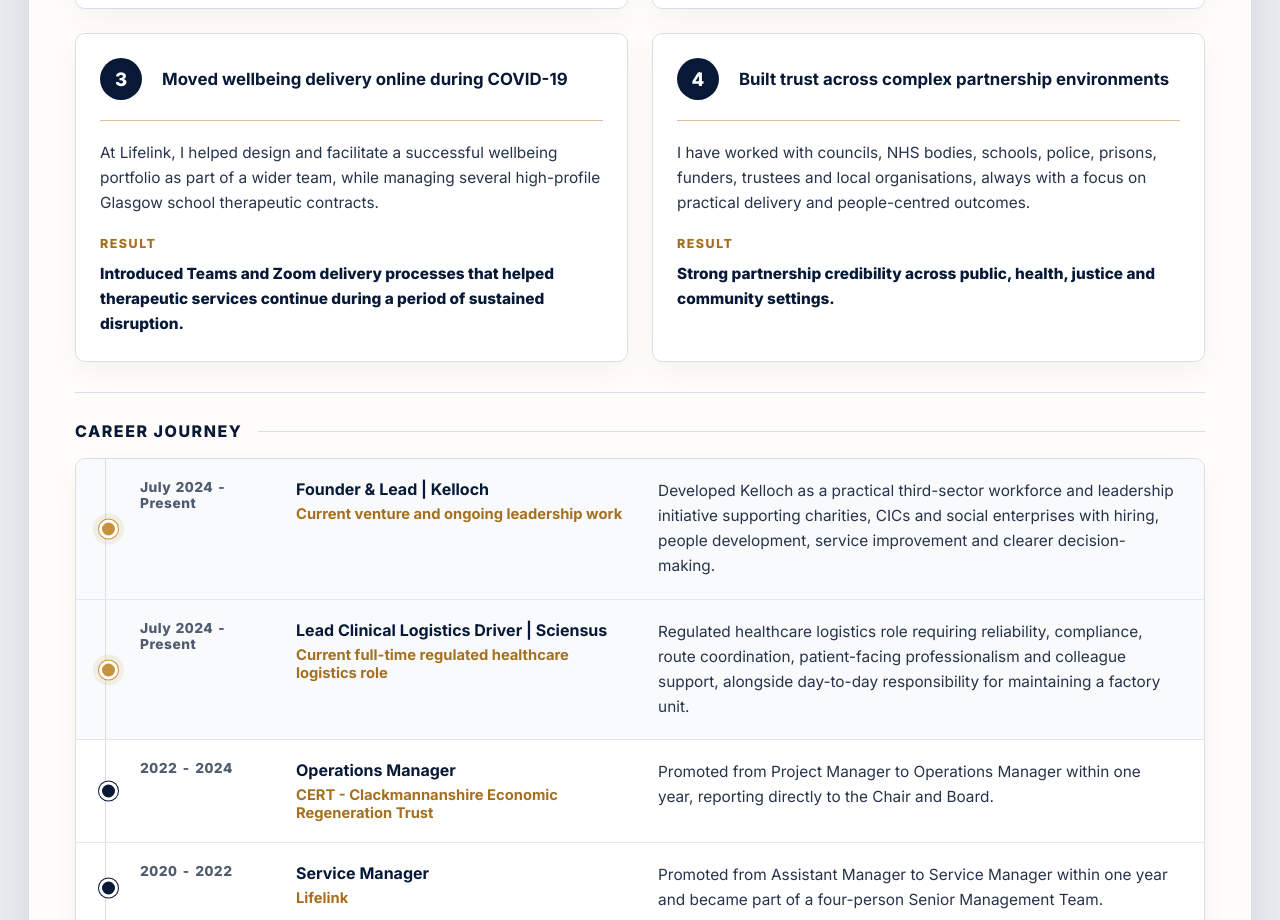
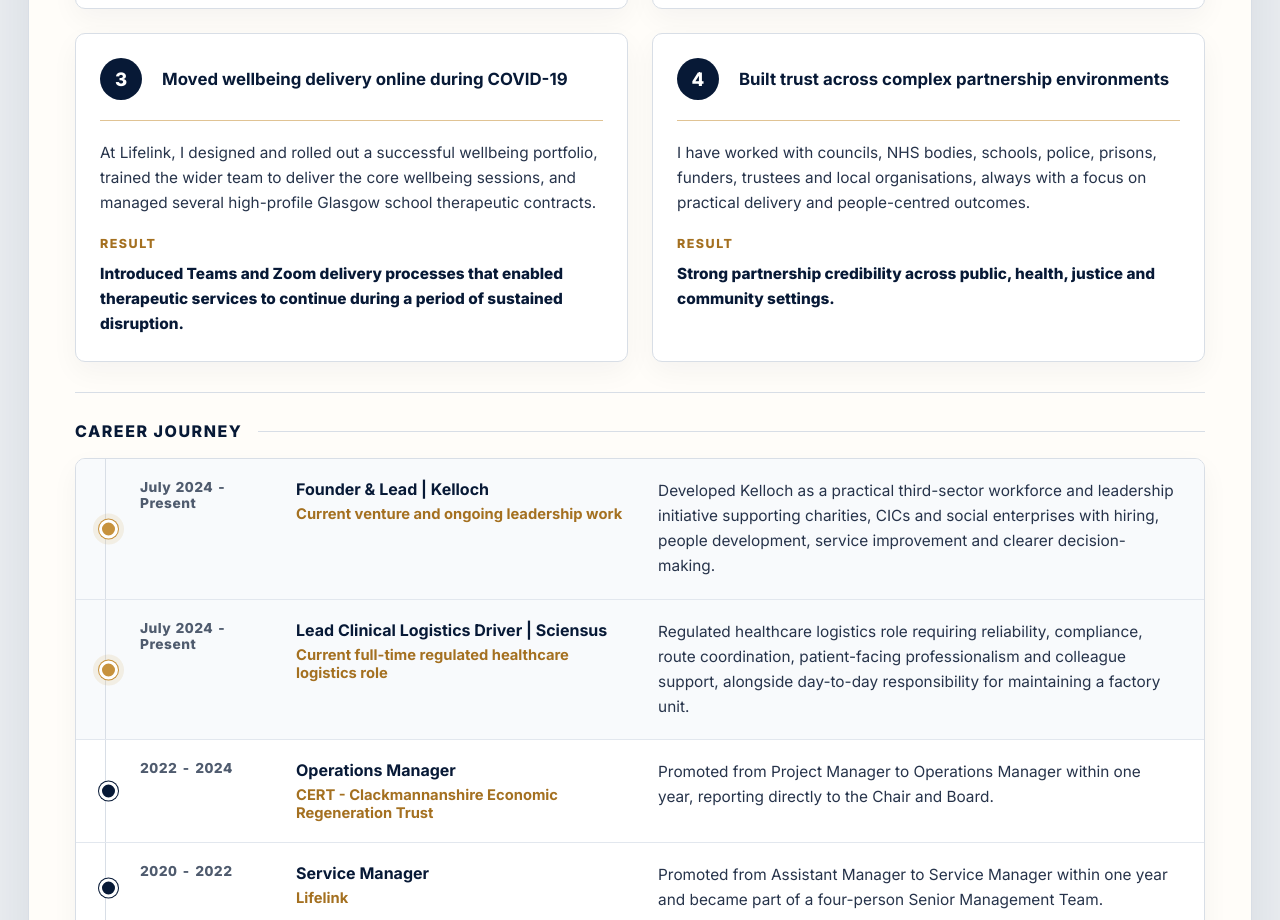
Before and after one commit to Mcsnappy-maker/executive-dossier, a Next.js app: page / in a window 1280 px wide. Shown: the part 1140-2060 px from the top of the page. Built offline with nearby package versions, Linux system fonts and the light colour scheme.

Commit message:
Clarify Lifelink wellbeing rollout ownership

```diff
--- a/components/InteractiveCVApp.tsx
+++ b/components/InteractiveCVApp.tsx
@@ -40,8 +40,8 @@
   {
     title: "Moved wellbeing delivery online during COVID-19",
     body:
-      "At Lifelink, I helped design and facilitate a successful wellbeing portfolio as part of a wider team, while managing several high-profile Glasgow school therapeutic contracts.",
-    result: "Introduced Teams and Zoom delivery processes that helped therapeutic services continue during a period of sustained disruption.",
+      "At Lifelink, I designed and rolled out a successful wellbeing portfolio, trained the wider team to deliver the core wellbeing sessions, and managed several high-profile Glasgow school therapeutic contracts.",
+    result: "Introduced Teams and Zoom delivery processes that enabled therapeutic services to continue during a period of sustained disruption.",
   },
   {
     title: "Built trust across complex partnership environments",
@@ -147,7 +147,7 @@
     bullets: [
       "Managed several high-profile Glasgow school therapeutic contracts alongside wider wellbeing service delivery.",
       "Supported delivery of large-scale commissioned wellbeing contracts during high demand and pandemic disruption.",
-      "Helped design and facilitate a successful wellbeing portfolio as part of a wider team.",
+      "Designed and rolled out a successful wellbeing portfolio, then trained the wider team to deliver the core wellbeing sessions.",
       "Introduced Microsoft Teams and Zoom delivery processes, enabling therapeutic services to continue during lockdown.",
       "Strengthened safeguarding processes, risk registers and governance reporting.",
     ],
```
